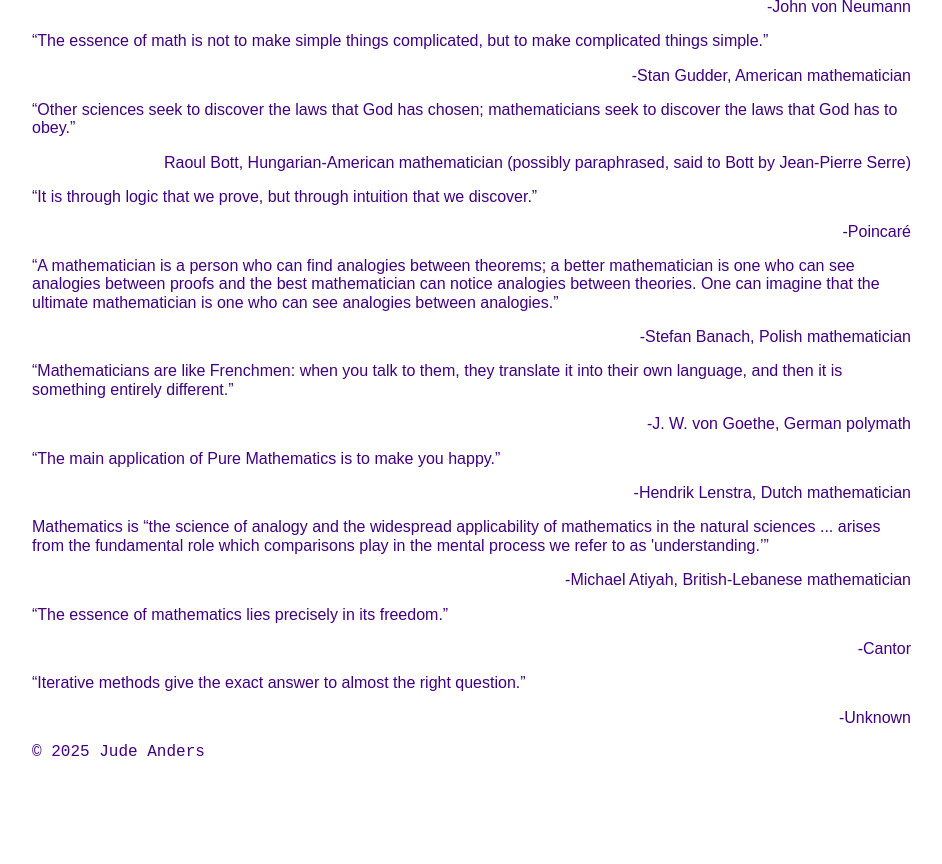
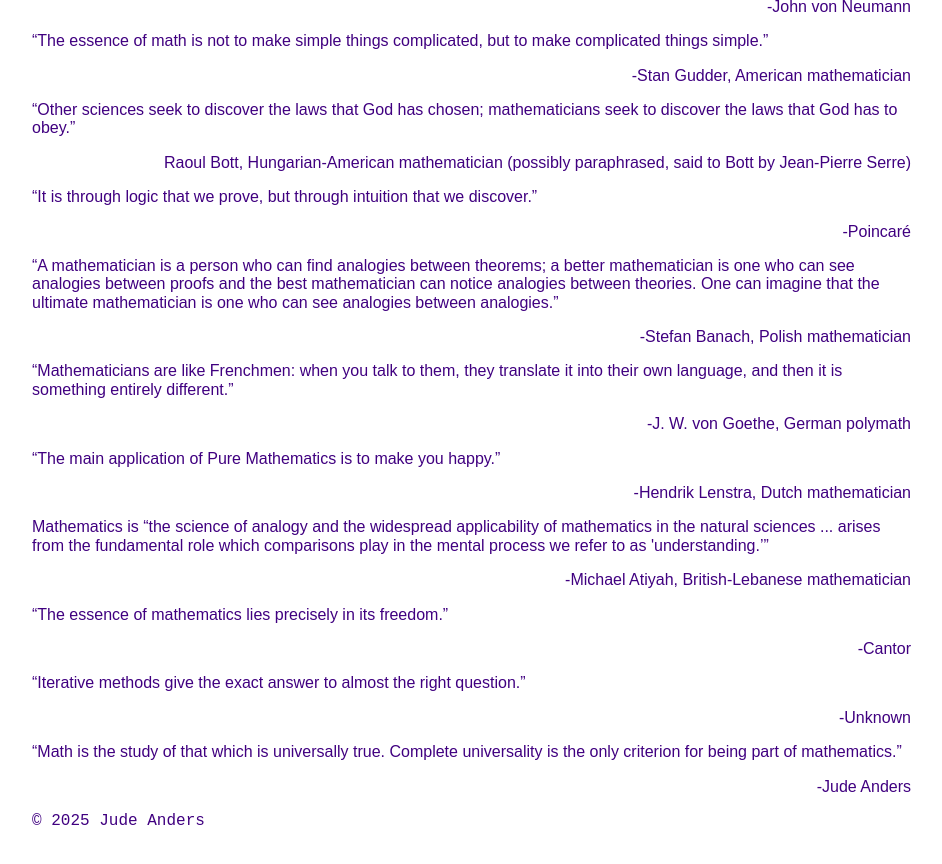
Before and after one commit to 1anderj/judeanders-website, a Jekyll site: the page built from math-quotations/index.html, in a window 1280 px wide and 900 px high, scrolled down 2792 px. Shown: the top 864 px of the window, without its empty margins (22-964 px from the left). Built offline with Jekyll 4.4.1, drawn with Linux system fonts in a browser that asks for light colours; some web fonts are replaced; before the commit the page ends 3624 px from its top, so only the background shows below that.

Commit message:
Add my quotation

```diff
--- a/math-quotations/index.html
+++ b/math-quotations/index.html
@@ -77,3 +77,5 @@ title: Mathematician quotes
 <p class="attribution">-Cantor</p>
 <p class="quotation">“Iterative methods give the exact answer to almost the right question.”</p>
 <p class="attribution">-Unknown</p>
+<p class="quotation">“Math is the study of that which is universally true. Complete universality is the only criterion for being part of mathematics.”</p>
+<p class="attribution">-Jude Anders</p>
```
